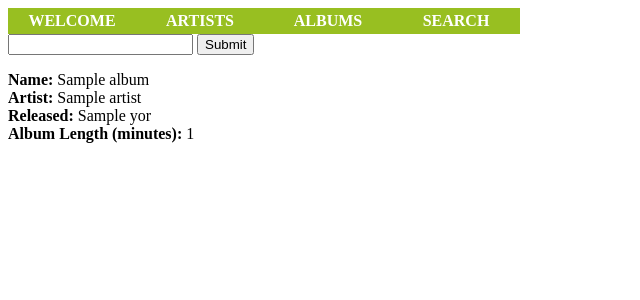
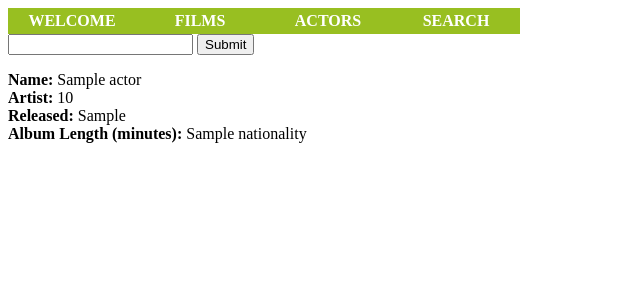
Before and after one commit to 40113938/set09103cw2, a Flask app: template src4/templates/album.html in a window 1280 px wide. Shown: the top 300 px of the page, without its empty margins (0-640 px from the left). Run offline with Flask 2, Linux system fonts and the light colour scheme; the template is opened without the code that fills it: most values are stand-ins (such as "Sample title", 1, 10 or a date in 2020).

Commit message:
Added films and edited names

```diff
--- a/src4/templates/album.html
+++ b/src4/templates/album.html
@@ -32,8 +32,8 @@ a:hover, a:active{
 
 <ul>
   <li><a href=" {{ url_for('welcome') }}">Welcome</a></li>
-  <li><a href=" {{ url_for('artist') }}">Artists</a></li>
-  <li><a href=" {{ url_for('album') }}">Albums</a></li>
+  <li><a href=" {{ url_for('artist') }}">Films</a></li>
+  <li><a href=" {{ url_for('album') }}">Actors</a></li>
   <li><a href=" {{ url_for('search') }}">Search</a><li>
 </ul>
 
@@ -43,12 +43,12 @@ a:hover, a:active{
     <input type="submit" name="submit" id="submit"/>
   </form>
 
-{% for album in album %}
+{% for actor in actor %}
 <p>
-<strong>Name:</strong> {{ album.name }}<br>
-<strong>Artist:</strong> {{ album.artist}}<br>
-<strong>Released:</strong> {{ album.yor}}<br>
-<strong>Album Length (minutes):</strong> {{album.length}}<br>
+<strong>Name:</strong> {{ actor.name }}<br>
+<strong>Artist:</strong> {{ actor.age}}<br>
+<strong>Released:</strong> {{ actor.known_for}}<br>
+<strong>Album Length (minutes):</strong> {{actor.nationality}}<br>
 </p>
 {% endfor %}
 </body>
--- a/src4/templates/artist.html
+++ b/src4/templates/artist.html
@@ -32,8 +32,8 @@ a:hover, a:active{
 
 <ul>
   <li><a href=" {{ url_for('welcome') }}">Welcome</a></li>
-  <li><a href=" {{ url_for('artist') }}">Artists </a></li>
-  <li><a href=" {{ url_for('album') }}">Albums</a></li>
+  <li><a href=" {{ url_for('artist') }}">Films</a></li>
+  <li><a href=" {{ url_for('album') }}">Actors</a></li>
   <li><a href=" {{ url_for('search') }}">Search</a><li>
 </ul>
 
```
Also changed, not shown: src4/welcome.py (+5 -5 lines), src4/film.db, 2 other files.
